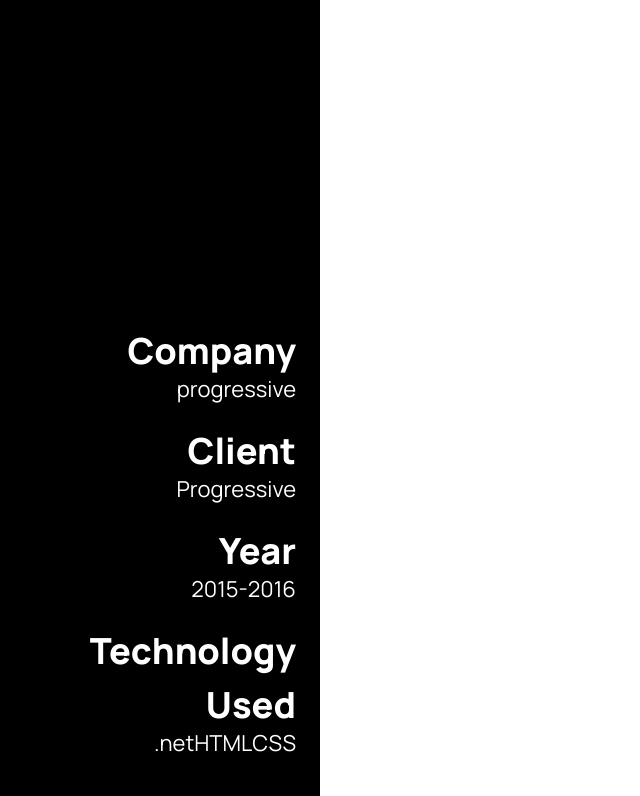
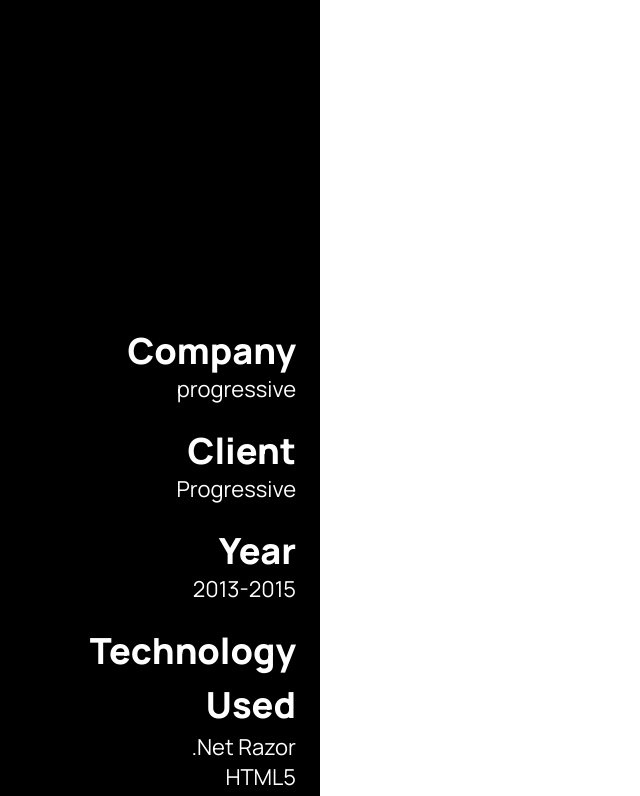
Before and after one commit to evigliucci/portfolio, a React (Create React App) app in the folder portfolio/: page /progressive in a window 1280 px wide. Shown: the top 796 px of the page, without its empty margins (0-640 px from the left). Built offline with nearby package versions, Linux system fonts and the light colour scheme.

Commit message:
Added list array to projectBar component

```diff
--- a/portfolio/src/assets/styles/components/projectBar.css
+++ b/portfolio/src/assets/styles/components/projectBar.css
@@ -19,4 +19,8 @@
   font-weight: 700;
   line-height: 1.5;
 }
+
+.projectBar .projectBar-group li {
+  padding: 0.4rem 0;
+}
 /*# sourceMappingURL=projectBar.css.map */
--- a/portfolio/src/assets/styles/components/projectBar.scss
+++ b/portfolio/src/assets/styles/components/projectBar.scss
@@ -15,5 +15,8 @@
       font-weight: 700;
       line-height: 1.5;
     }
+    li {
+      padding: 0.4rem 0;
+    }
   }
 }
--- a/portfolio/src/components/projectBar.js
+++ b/portfolio/src/components/projectBar.js
@@ -2,6 +2,9 @@ import React from "react";
 import "../assets/styles/components/projectBar.css";
 
 const ProjectBar = props => {
+  const tech = props.tech;
+  const techList = tech.map(item => <li key={item.toString()}>{item}</li>);
+
   return (
     <aside className="projectBar">
       <div className="projectBar-group">
@@ -18,7 +21,7 @@ const ProjectBar = props => {
       </div>
       <div className="projectBar-group">
         <h3>Technology Used</h3>
-        <p>{props.tech}</p>
+        <ul>{techList}</ul>
       </div>
     </aside>
   );
--- a/portfolio/src/pages/portfolio.js
+++ b/portfolio/src/pages/portfolio.js
@@ -9,7 +9,6 @@ const Portfolio = () => {
     <section className="portfolio">
       <Hero isHome={false} version="tall" title="Portfolio" />
       <WorkSamples version="overlap" />
-
       <section className="tiles">
         <div className="tile-wrap">
           <Tile link="/progressive" logo="progressive" />
--- a/portfolio/src/pages/projects/progressive.js
+++ b/portfolio/src/pages/projects/progressive.js
@@ -8,8 +8,19 @@ const Progressive = () => {
       <ProjectBar
         company="progressive"
         client="Progressive"
-        year="2015-2016"
-        tech={[".net", "HTML", "CSS"]}
+        year="2013-2015"
+        tech={[
+          ".Net Razor",
+          "HTML5",
+          "Semantic HTML",
+          "CSS3",
+          "SCSS",
+          "Responsive Design",
+          "SEO",
+          "Accessibility",
+          "Google Analytics",
+          "Google Tag Manager"
+        ]}
       />
       <Footer />
     </section>
```
Also changed, not shown: 1 other file (tests, documents, lock files or other folders).
